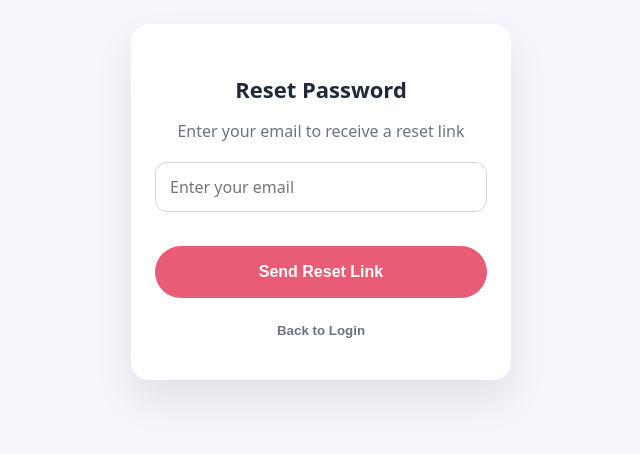
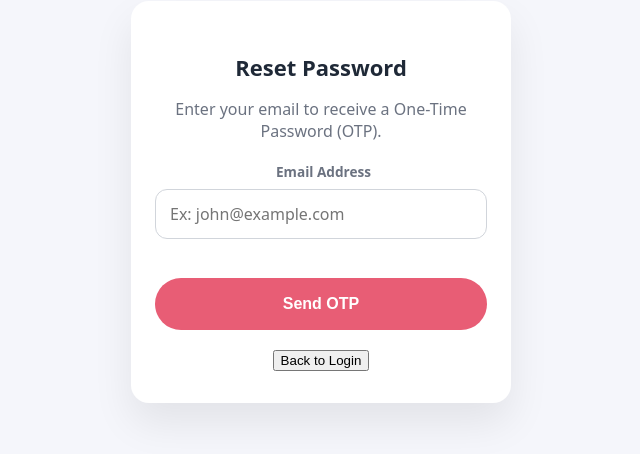
Before and after one commit to NamanChadha/SaiAerobics-Dashboard, a React (Vite) app: page /forgot-password in a window 1280 px wide. Shown: the part 198-652 px from the top of the page, without its empty margins (319-959 px from the left). Built offline with nearby package versions, Linux system fonts and the light colour scheme; no server answers.

Commit message:
Refactor: Switch Forgot Password to OTP Flow (Email -> OTP -> Verify/Change). Remove Magic Link.

```diff
--- a/src/api.js
+++ b/src/api.js
@@ -262,11 +262,11 @@ export async function forgotPassword(email) {
   return res.json();
 }
 
-export async function resetPassword(token, password) {
+export async function resetPassword(email, otp, password) {
   const res = await fetch(`${API_URL}/auth/reset-password`, {
     method: "POST",
     headers: { "Content-Type": "application/json" },
-    body: JSON.stringify({ token, password })
+    body: JSON.stringify({ email, otp, password })
   });
   return res.json();
 }
--- a/src/pages/ForgotPassword.jsx
+++ b/src/pages/ForgotPassword.jsx
@@ -1,81 +1,154 @@
 import { useState } from "react";
 import { useNavigate } from "react-router-dom";
 import "../styles/auth.css";
-import { forgotPassword } from "../api";
+import { forgotPassword, resetPassword } from "../api";
 
 export default function ForgotPassword() {
     const navigate = useNavigate();
+
+    // Steps: 1 = Email, 2 = Verify OTP & Reset
+    const [step, setStep] = useState(1);
+
     const [email, setEmail] = useState("");
+    const [otp, setOtp] = useState("");
+    const [newPassword, setNewPassword] = useState("");
+
     const [loading, setLoading] = useState(false);
-    const [message, setMessage] = useState("");
     const [error, setError] = useState("");
-    const [debugLink, setDebugLink] = useState("");
+    const [successMsg, setSuccessMsg] = useState("");
+    const [debugOtp, setDebugOtp] = useState("");
 
-    async function handleSubmit(e) {
+    const handleSendOtp = async (e) => {
         e.preventDefault();
         setLoading(true);
         setError("");
-        setMessage("");
-        setDebugLink("");
+        setSuccessMsg("");
+        setDebugOtp("");
 
-        // Basic email validation
-        const emailRegex = /^[^\s@]+@[^\s@]+\.[^\s@]+$/;
-        if (!emailRegex.test(email)) {
-            setError("Please enter a valid email address.");
+        try {
+            const res = await forgotPassword(email);
+            if (res.error) throw new Error(res.error);
+
+            setSuccessMsg("OTP sent! Please check your email.");
+
+            if (res.debug_otp) {
+                setDebugOtp(res.debug_otp);
+            }
+
+            setStep(2);
+        } catch (err) {
+            setError(err.message);
+        } finally {
+            setLoading(false);
+        }
+    };
+
+    const handleResetPassword = async (e) => {
+        e.preventDefault();
+        setLoading(true);
+        setError("");
+
+        if (newPassword.length < 6) {
+            setError("Password must be at least 6 characters.");
             setLoading(false);
             return;
         }
 
         try {
-            const res = await forgotPassword(email);
+            const res = await resetPassword(email, otp, newPassword);
             if (res.error) throw new Error(res.error);
-            setMessage(res.message || "Check your email for the reset link!");
-            // If server returns a debug link (dev mode), display it
-            if (res.debug_link) {
-                setDebugLink(res.debug_link);
-            }
+
+            setSuccessMsg("Password reset successfully! Redirecting...");
+            setTimeout(() => navigate("/login"), 2000);
         } catch (err) {
             setError(err.message);
         } finally {
             setLoading(false);
         }
-    }
+    };
 
     return (
         <div className="auth-page fade-in">
             <div className="auth-card">
-                <h2>Reset Password</h2>
-                <p>Enter your email to receive a reset link</p>
+                <h2>{step === 1 ? "Reset Password" : "Verify & Set Password"}</h2>
+                <p style={{ marginBottom: "20px" }}>
+                    {step === 1
+                        ? "Enter your email to receive a One-Time Password (OTP)."
+                        : `Enter the OTP sent to ${email} and your new password.`}
+                </p>
 
-                <form onSubmit={handleSubmit}>
+                {error && <p className="error" style={{ marginBottom: "15px" }}>{error}</p>}
+                {successMsg && <p className="success" style={{ marginBottom: "15px" }}>{successMsg}</p>}
+
+                {step === 1 && (
+                    <form onSubmit={handleSendOtp}>
+                        <div style={{ marginBottom: "15px" }}>
+                            <label className="modern-label">Email Address</label>
                             <input
                                 type="email"
-                        placeholder="Enter your email"
+                                className="styled-input"
                                 value={email}
                                 onChange={e => setEmail(e.target.value)}
+                                placeholder="Ex: john@example.com"
                                 required
-                        className="styled-input"
                             />
+                        </div>
+                        <button className="primary-btn" disabled={loading}>
+                            {loading ? "Sending..." : "Send OTP"}
+                        </button>
+                    </form>
+                )}
 
-                    {error && <p className="error">{error}</p>}
-                    {message && <p className="success">{message}</p>}
-
-                    {/* Dev Mode: Show clickable link if email fails */}
-                    {debugLink && (
-                        <div style={{ marginTop: "15px", padding: "10px", background: "#fffbcc", borderRadius: "8px", fontSize: "0.85rem" }}>
-                            <strong>Dev Link:</strong>{" "}
-                            <a href={debugLink} style={{ color: "#0066cc", wordBreak: "break-all" }}>
-                                {debugLink}
-                            </a>
+                {step === 2 && (
+                    <form onSubmit={handleResetPassword}>
+                        {debugOtp && (
+                            <div style={{ padding: "10px", background: "#fef9c3", color: "#854d0e", borderRadius: "8px", marginBottom: "15px", fontSize: "0.9rem", textAlign: "center" }}>
+                                <strong>Dev Mode OTP:</strong> {debugOtp}
                             </div>
                         )}
 
-                    <button className="primary-btn" disabled={loading} style={{ marginTop: "20px" }}>
-                        {loading ? <span className="spinner" /> : "Send Reset Link"}
+                        <div style={{ marginBottom: "15px" }}>
+                            <label className="modern-label">Enter OTP</label>
+                            <input
+                                type="text"
+                                className="styled-input"
+                                value={otp}
+                                onChange={e => setOtp(e.target.value)}
+                                placeholder="6-digit code"
+                                maxLength={6}
+                                required
+                                style={{ letterSpacing: "2px", textAlign: "center", fontSize: "1.2rem" }}
+                            />
+                        </div>
+
+                        <div style={{ marginBottom: "15px" }}>
+                            <label className="modern-label">New Password</label>
+                            <input
+                                type="password"
+                                className="styled-input"
+                                value={newPassword}
+                                onChange={e => setNewPassword(e.target.value)}
+                                placeholder="Min 6 characters"
+                                required
+                            />
+                        </div>
+
+                        <button className="primary-btn" disabled={loading}>
+                            {loading ? "Resetting..." : "Reset Password"}
+                        </button>
+
+                        <button
+                            type="button"
+                            onClick={() => { setStep(1); setError(""); setSuccessMsg(""); }}
+                            className="secondary-btn"
+                            style={{ marginTop: "10px", width: "100%" }}
+                        >
+                            Back to Email
                         </button>
                     </form>
+                )}
 
-                <button onClick={() => navigate("/login")} className="secondary-btn" style={{ marginTop: "15px", width: "100%" }}>
+                <button onClick={() => navigate("/login")} className="link-btn" style={{ marginTop: "20px" }}>
                     Back to Login
                 </button>
             </div>
```
Also changed, not shown: 1 other file (tests, documents, lock files or other folders). Lines whose indentation alone changed are shown as unchanged.
